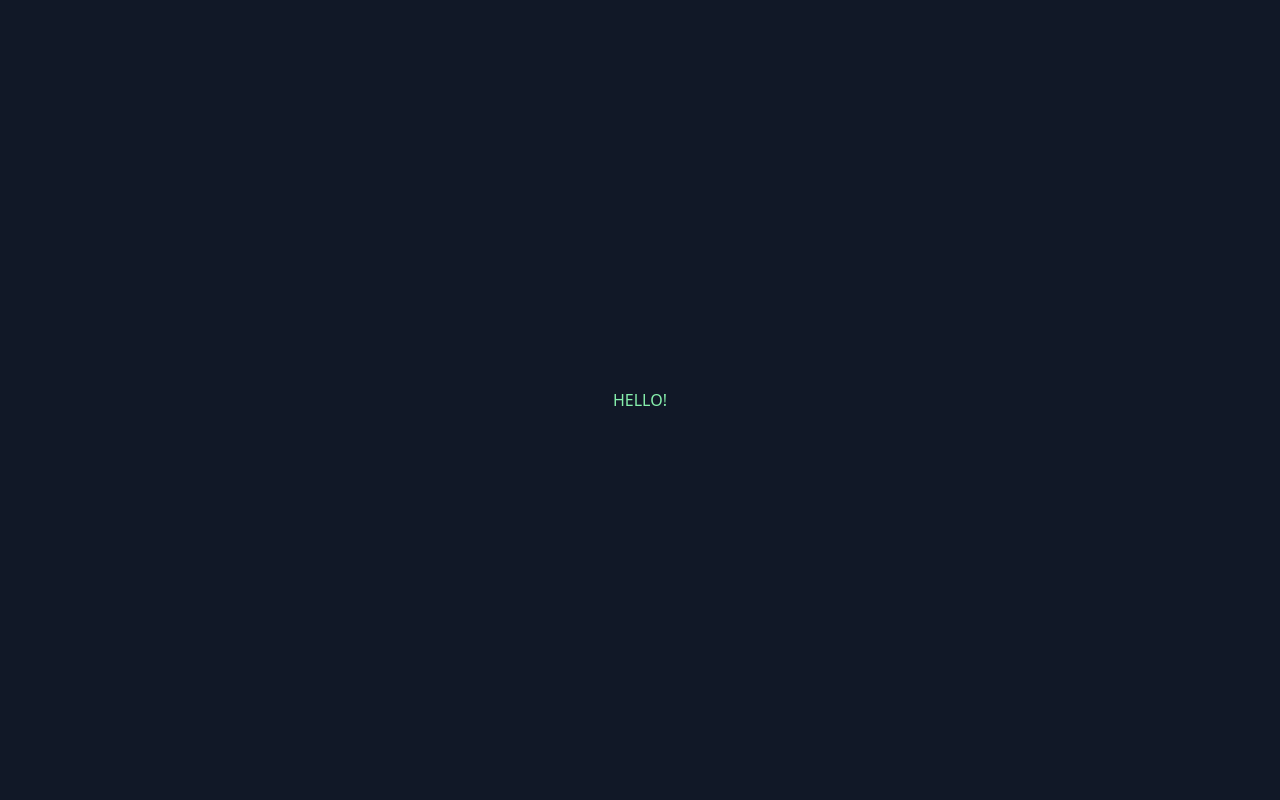
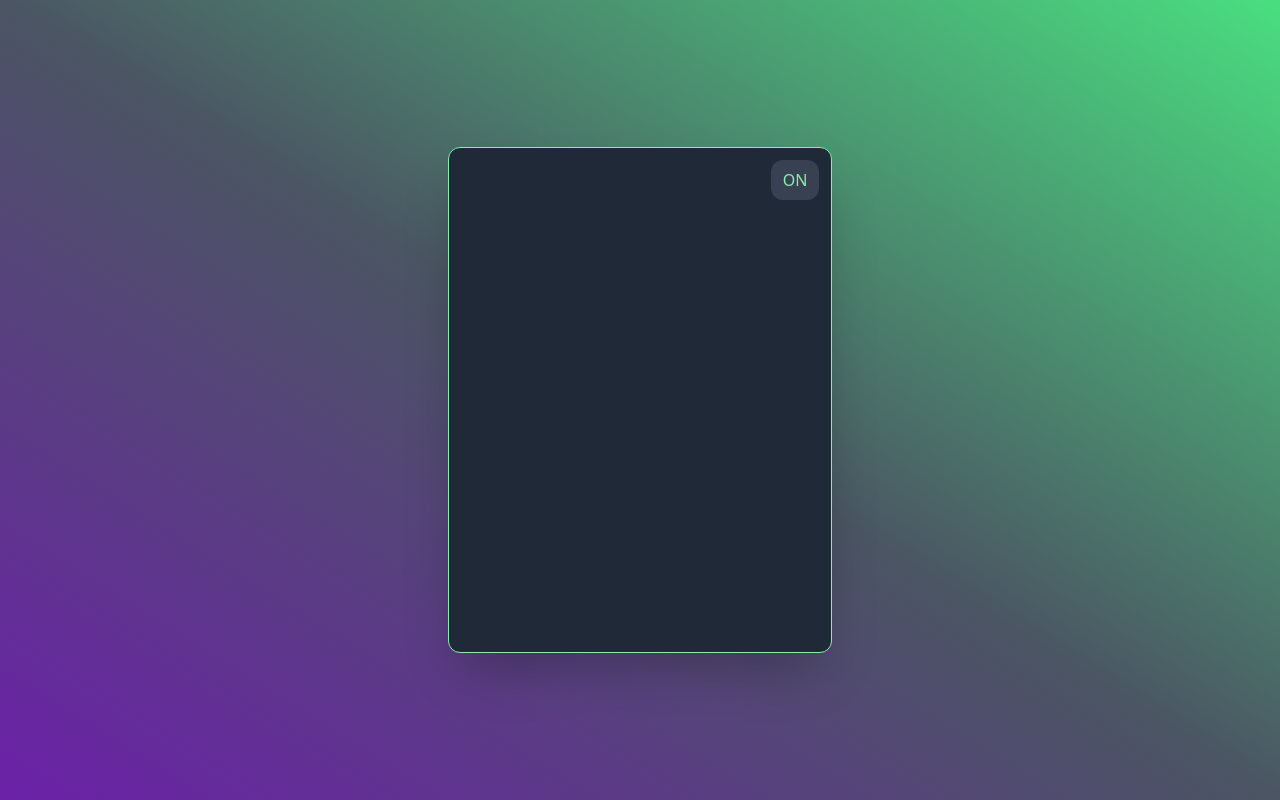
Before and after one commit to mrzenxxx/faceapp, a React (Vite) app: page / in a window 1280 px wide. Built offline with nearby package versions, Linux system fonts and the light colour scheme.

Commit message:
webcam view implemented

```diff
--- a/src/App.tsx
+++ b/src/App.tsx
@@ -1,9 +1,30 @@
+import { useState } from "react"
+import Webcam from "react-webcam"
+import { webCamConfig } from "./webCamConfig"
+
 function App() {
+  const [isWorking, setIsWorking] = useState(false)
+
+  const toggleCamera = () => {
+    setIsWorking(!isWorking)
+  }
 
   return (
-      <main className='flex w-full h-screen text-green-300 bg-gray-900 justify-center items-center'>
-        <h1 className="uppercase">hello!</h1>
+    <>
+      <main className='flex flex-col w-full h-screen text-green-300 bg-gray-900 justify-center items-center bg-gradient-to-tr from-purple-800 to-green-400 via-gray-600'>
+        <section className="relative w-96 min-h-[506px] max-h-[506px] my-auto border border-green-300 shadow-2xl rounded-xl p-2 bg-gray-800">
+          <button
+            className="bg-gray-700 p-2 m-2 rounded-xl absolute z-10 min-w-[48px] uppercase right-1 top-1"
+            onClick={toggleCamera}
+          >
+            {isWorking ? 'off' : 'on'}
+          </button>
+          {isWorking &&
+            <Webcam videoConstraints={webCamConfig} />
+          }
+        </section>
       </main>
+    </>
   )
 }
 
--- /dev/null
+++ b/src/webCamConfig.ts
@@ -0,0 +1,5 @@
+export const webCamConfig = {
+    width: 480,
+    height: 640,
+    facingMode : 'user',
+}
```
